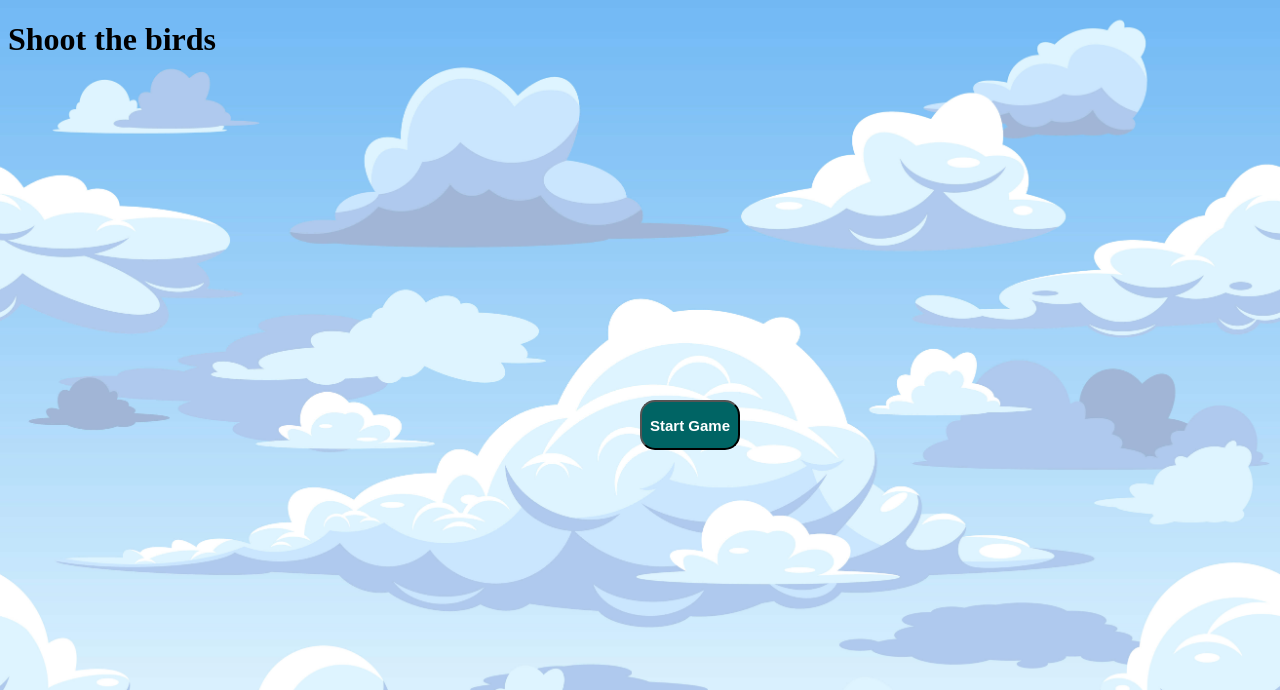
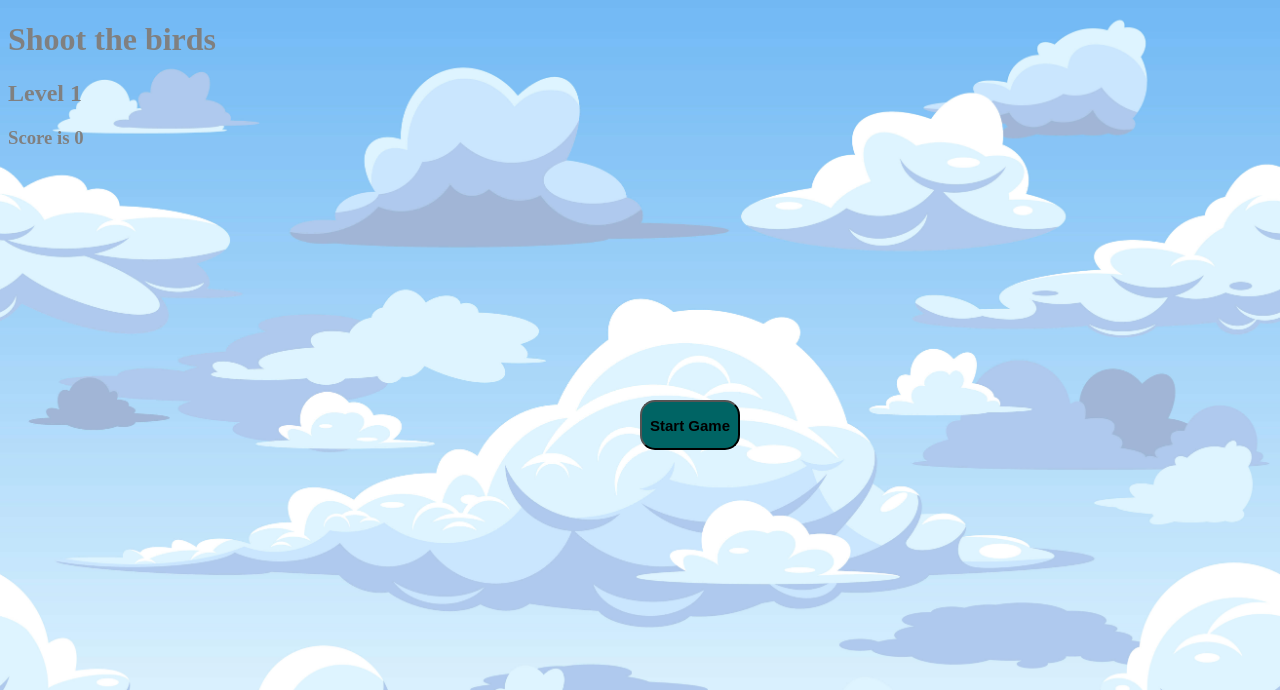
Before and after one commit to johnmichealacera/Shooting-Game, a PHP site: page / in a window 1280 px wide. Shown: the top 690 px of the page. Run offline with PHP 8.4, Linux system fonts and the light colour scheme.

Commit message:
update site title to bird hunter, added levels and increase bird speed per level and code enhancements

```diff
--- a/index.html
+++ b/index.html
@@ -2,7 +2,7 @@
 <html>
 <head>
 	<link rel="stylesheet" href="style.css">
-	<title>Shooting Game</title>
+	<title>Bird Hunter</title>
 	<link rel="icon" href="shootingbird.png">
 	<meta name="viewport" content="width=device-width, initial-scale=1.0">
 </head>
@@ -13,7 +13,8 @@
 		</div>
 		<div class="birdTitle">
 			<h1>Shoot the birds</h1>
-			<h2 id="score"></h2>
+			<h2 id="level">Level 1</h2>
+			<h3 id="score">Score is 0</h3>
 		</div>
 		<div id="main">
 		</div>
--- a/index.js
+++ b/index.js
@@ -1,16 +1,20 @@
 let main = document.getElementById('main');
 let score = document.getElementById('score');
+let levelLabel = document.getElementById('level');
 let boom = document.getElementById("myAudio");
 let game = document.getElementById('gameover');
 let background = document.getElementById('background');
 let start = document.getElementById('start');
 let count;
-let birdInterval;
+let level = 1;
+let flightSpeed = 50;
+let spawnTime = 3000;
+let gameState;
 
-function showBird(){
-	if(main.childElementCount<20){
+const showBird = () => {
+	if (gameState === 'playing') {
 		let bird = document.createElement('img');
-		let position = 1500;
+		let position = 1400;
 		bird.src = 'bird.webp';
 		bird.style.height = '80px';
 		bird.style.width = '80px';
@@ -23,55 +27,56 @@ function showBird(){
 		}
 		bird.style.right = position+'px';
 		main.appendChild(bird);
-
-		let birdFlight = setInterval(flight, 10);
-		function flight(){
-				if(main?.children[0]?.style?.right === '0px'){
-					clearInterval(birdFlight);
-					clearInterval(birdInterval);
+		const flight = () => {
+			if(Array.from(main?.children)?.find((child) => child.style.right === '0px')){
 				main.innerHTML = "";
 				background.pause();
 				start.style.display = 'block';
+				game.play();
+				gameState = 'gameOver';
 				alert('You did not shoot all the birds. Game over.');
+				clearInterval(birdFlight);
+				clearInterval(birdInterval);
 			}
 			else{
 				bird.style.right = position+'px';
 				position--;
 			}
 		}
-	}
-	else{
-		clearInterval(birdInterval);
+		const birdFlight = () => setInterval(flight, flightSpeed);
+		birdFlight();
 	}
 }
-start.addEventListener('click', function(){
+
+const birdInterval = () => setInterval(showBird, spawnTime);
+
+start.addEventListener('click', () => {
+	gameState = 'playing';
+	flightSpeed = 50;
+	spawnTime = 6000;
+	level = 1;
+	levelLabel.innerHTML = `Level ${level}`;
 	start.style.display = 'none';
 	count = 0;
+	score.innerHTML = `Score is ${count}`;
 	background.play();
 	background.loop = true;
-	birdInterval = setInterval(showBird, 2000);
-
+	birdInterval();
 });
 
-main.addEventListener('click', function(ev){
-	if(ev.target.nodeName === 'IMG'){
+main.addEventListener('click', (ev) => {
+	if (ev.target.nodeName === 'IMG') {
 		boom.play();
 		ev.target.remove();
 		count++;
 		score.innerHTML = `Score is ${count}`;
-		if(count === 20){
-			main.innerHTML = "";
-			score.innerHTML = '';
-			background.pause();
-			game.play();
-			const willPlayAgain = confirm('Congrats on clearing the game, play again?');
-			if (!willPlayAgain) {
-				start.style.display = 'block';
-				background.pause();
+		if (count % 10 === 0 && gameState === 'playing') {
+			spawnTime = spawnTime - level*100;
+			level++;
+			levelLabel.innerHTML = `Level ${level}`;
+			flightSpeed = flightSpeed-count;
 			clearInterval(birdInterval);
-			} else {
-				start.click();
-			}
+			birdInterval();
 		}
 	}
 });
@@ -81,3 +86,11 @@ main.addEventListener('mouseover', function(ev){
 		ev.target.style.cursor = 'crosshair';
 	}
 });
+
+const loadResources = () => {
+	background.preload = true;
+	boom.preload = true;
+	game.preload = true;
+}
+
+loadResources();
--- a/style.css
+++ b/style.css
@@ -3,6 +3,9 @@ body{
 	background-size: cover;
 	height: 100%;
 	}
+.birdTitle {
+	color: gray;
+}
 .startGame{
 	position: absolute;
 	top: 50%;
@@ -10,7 +13,6 @@ body{
 }
 #start{
 	background-color: rgb(0,100,100);
-	color: white;
 	font-weight: bold;
 	font-size: 15px;
 	border-radius: 15px;
```
Lines whose indentation alone changed are shown as unchanged.
